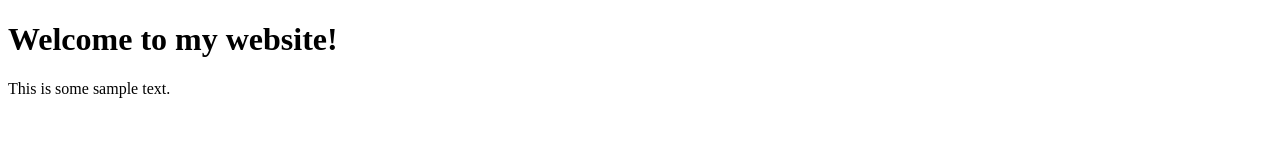
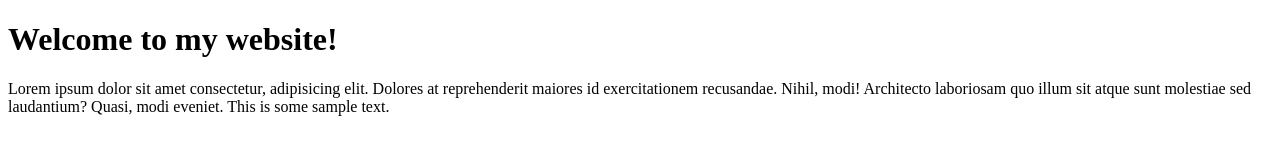
Before and after one commit to v1olodymyr/Git-test, a plain HTML site: page index.html in a window 1280 px wide. Drawn offline with Linux system fonts and the light colour scheme.

Commit message:
Змігено текст в параграфі

```diff
--- a/index.html
+++ b/index.html
@@ -12,7 +12,7 @@
 
 <h1>Welcome to my website!</h1>
 
-<p>This is some sample text.</p>
+<p> Lorem ipsum dolor sit amet consectetur, adipisicing elit. Dolores at reprehenderit maiores id exercitationem recusandae. Nihil, modi! Architecto laboriosam quo illum sit atque sunt molestiae sed laudantium? Quasi, modi eveniet. This is some sample text.</p>
 
 </body>
 
```
